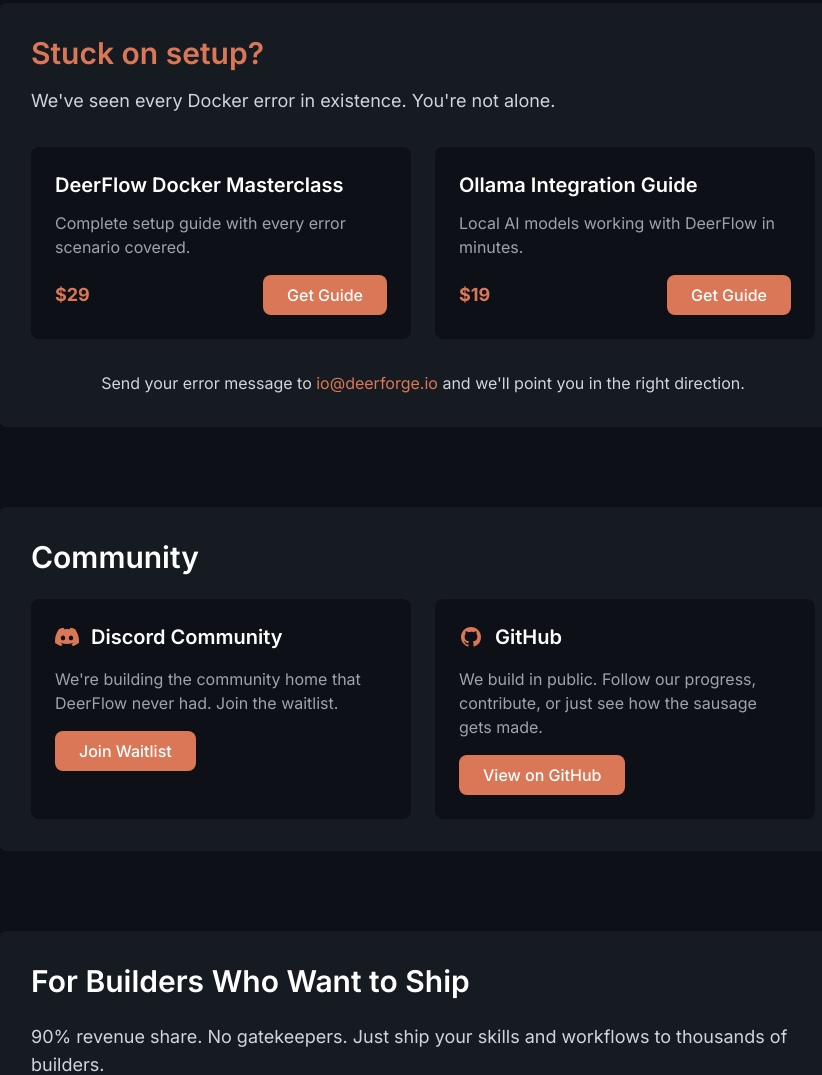
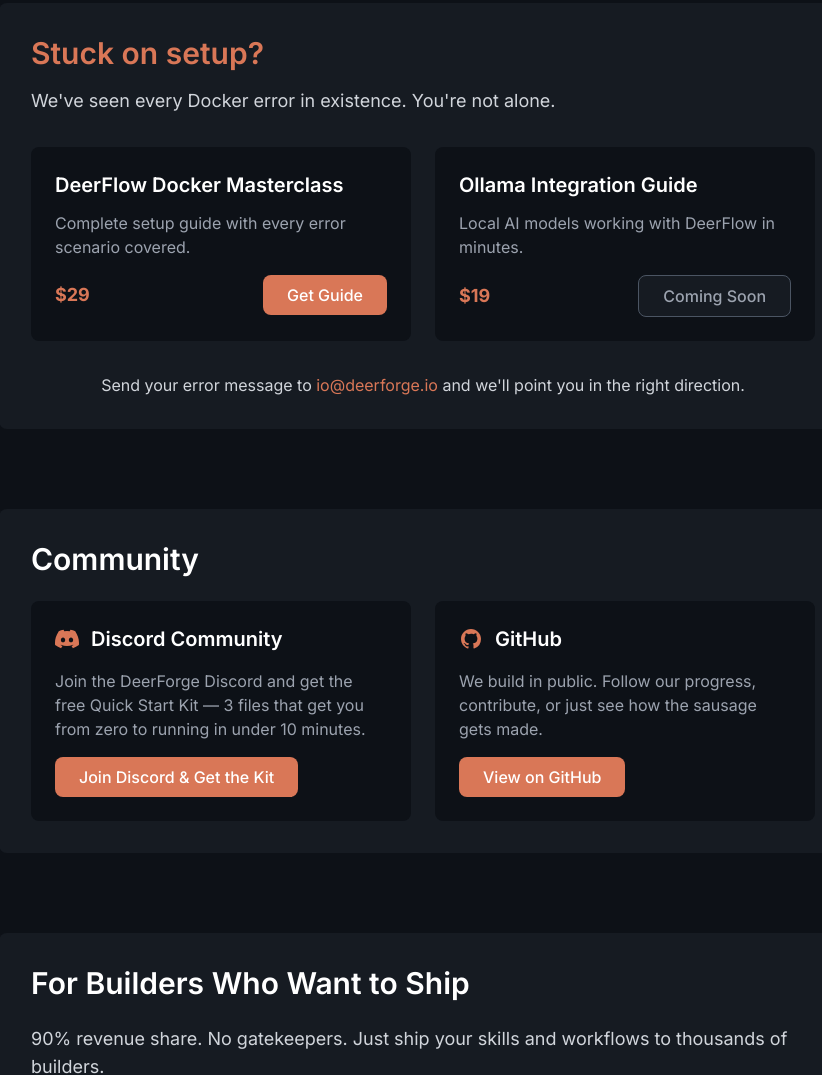
Before and after one commit to deerforge/deerforge-marketplace, a website: page contact.html in a window 1280 px wide. Shown: the part 642-1717 px from the top of the page, without its empty margins (217-1039 px from the left). Drawn offline with nearby package versions, Linux system fonts and the light colour scheme.

Commit message:
Update contact.html

```diff
--- a/contact.html
+++ b/contact.html
@@ -128,9 +128,9 @@
                         <p class="text-gray-400 mb-4">Local AI models working with DeerFlow in minutes.</p>
                         <div class="flex items-center justify-between">
                             <span class="text-accent-copper font-bold text-lg">$19</span>
-                            <a href="https://buy.stripe.com/cNifZh2vCdlz5e97ee0Ba01" class="bg-accent-copper text-white px-6 py-2 rounded-lg font-medium hover:bg-opacity-90 transition-all">
-                                Get Guide
-                            </a>
+                            <span class="bg-secondary-dark text-gray-400 border border-gray-600 px-6 py-2 rounded-lg font-medium">
+                                Coming Soon
+                            </span>
                         </div>
                     </div>
                 </div>
@@ -154,9 +154,9 @@
                             </svg>
                             <h3 class="text-xl font-semibold">Discord Community</h3>
                         </div>
-                        <p class="text-gray-400 mb-4">We're building the community home that DeerFlow never had. Join the waitlist.</p>
-                        <a href="#" class="bg-accent-copper text-white px-6 py-2 rounded-lg font-medium hover:bg-opacity-90 transition-all inline-block">
-                            Join Waitlist
+                        <p class="text-gray-400 mb-4">Join the DeerForge Discord and get the free Quick Start Kit — 3 files that get you from zero to running in under 10 minutes.</p>
+                        <a href="https://discord.gg/GPhj8W4J" class="bg-accent-copper text-white px-6 py-2 rounded-lg font-medium hover:bg-opacity-90 transition-all inline-block">
+                            Join Discord & Get the Kit
                         </a>
                     </div>
 
@@ -216,7 +216,7 @@
                         <li><a href="about.html" class="hover:text-white transition-colors">About</a></li>
                         <li><a href="contact.html" class="hover:text-white transition-colors">Contact</a></li>
                         <li><a href="https://github.com/deerforge" class="hover:text-white transition-colors">GitHub</a></li>
-                        <li><a href="#" class="hover:text-white transition-colors">Discord</a></li>
+                        <li><a href="https://discord.gg/GPhj8W4J" class="hover:text-white transition-colors">Discord</a></li>
                     </ul>
                 </div>
             </div>
```
